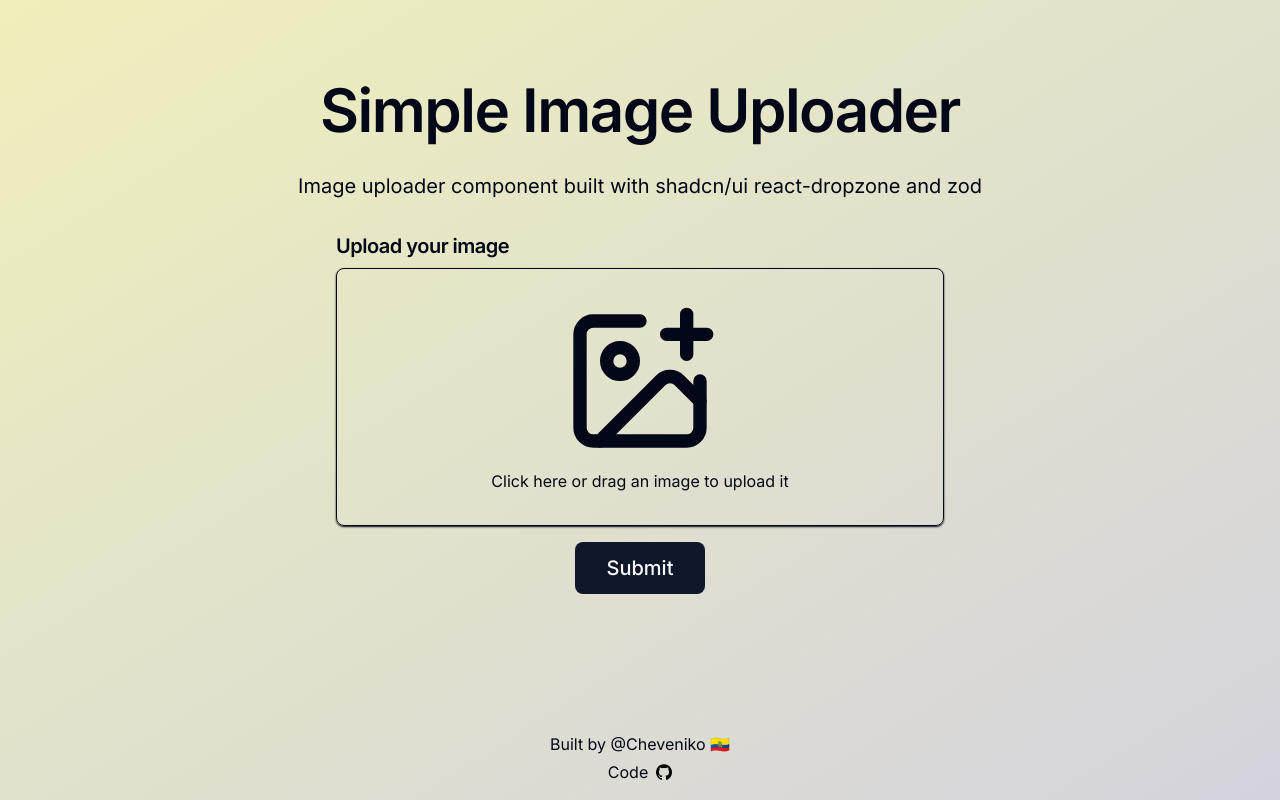
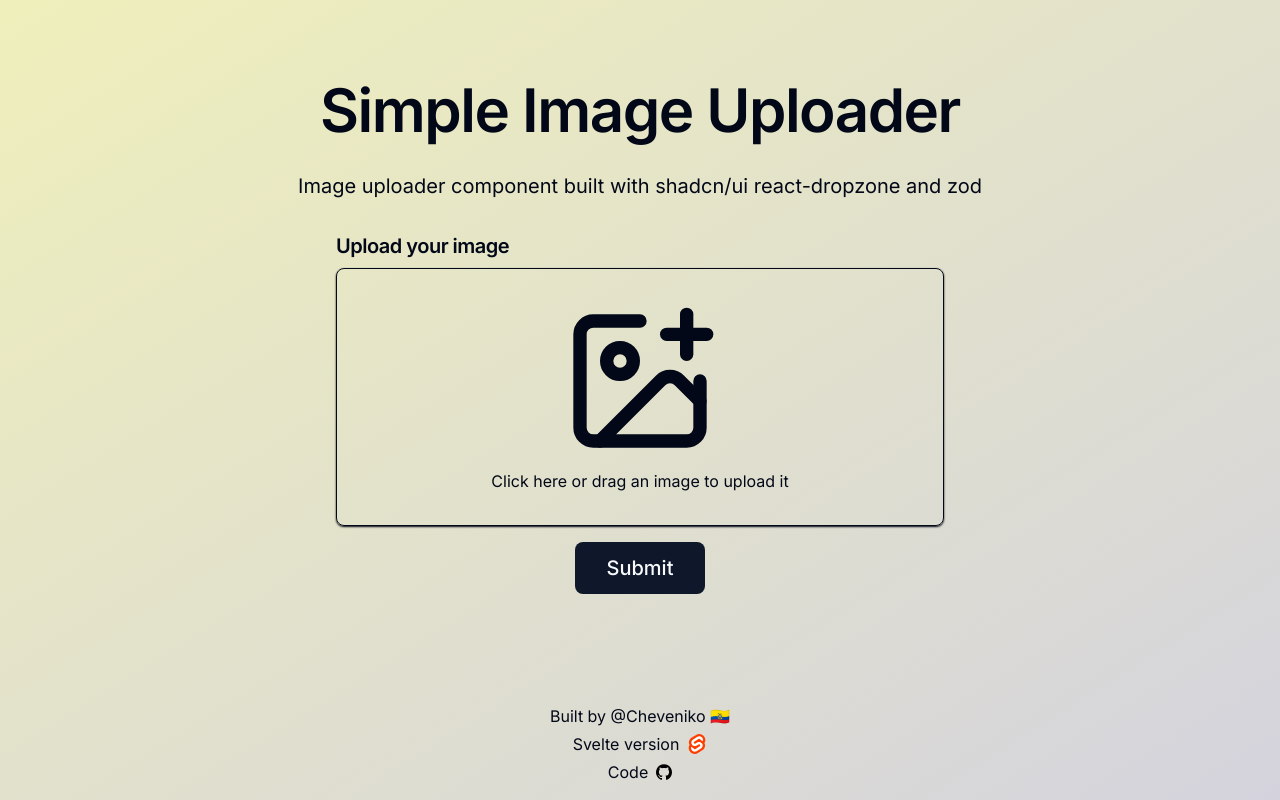
Before and after one commit to Cheveniko/simple-image-uploader, a Next.js app: page / in a window 1280 px wide. Built offline with nearby package versions, Linux system fonts and the light colour scheme.

Commit message:
add svelte version

```diff
--- a/src/app/page.tsx
+++ b/src/app/page.tsx
@@ -46,9 +46,31 @@ export default function Home() {
           </a>
         </p>
         <a
+          href="https://svelte-image-uploader.vercel.app/"
+          target="_blank"
+          className="mx-auto flex w-fit items-center justify-center gap-x-2 text-center hover:underline"
+        >
+          Svelte version
+          <svg
+            viewBox="0 0 256 308"
+            xmlns="http://www.w3.org/2000/svg"
+            preserveAspectRatio="xMidYMid"
+            className="size-5"
+          >
+            <path
+              d="M239.682 40.707C211.113-.182 154.69-12.301 113.895 13.69L42.247 59.356a82.198 82.198 0 0 0-37.135 55.056 86.566 86.566 0 0 0 8.536 55.576 82.425 82.425 0 0 0-12.296 30.719 87.596 87.596 0 0 0 14.964 66.244c28.574 40.893 84.997 53.007 125.787 27.016l71.648-45.664a82.182 82.182 0 0 0 37.135-55.057 86.601 86.601 0 0 0-8.53-55.577 82.409 82.409 0 0 0 12.29-30.718 87.573 87.573 0 0 0-14.963-66.244"
+              fill="#FF3E00"
+            />
+            <path
+              d="M106.889 270.841c-23.102 6.007-47.497-3.036-61.103-22.648a52.685 52.685 0 0 1-9.003-39.85 49.978 49.978 0 0 1 1.713-6.693l1.35-4.115 3.671 2.697a92.447 92.447 0 0 0 28.036 14.007l2.663.808-.245 2.659a16.067 16.067 0 0 0 2.89 10.656 17.143 17.143 0 0 0 18.397 6.828 15.786 15.786 0 0 0 4.403-1.935l71.67-45.672a14.922 14.922 0 0 0 6.734-9.977 15.923 15.923 0 0 0-2.713-12.011 17.156 17.156 0 0 0-18.404-6.832 15.78 15.78 0 0 0-4.396 1.933l-27.35 17.434a52.298 52.298 0 0 1-14.553 6.391c-23.101 6.007-47.497-3.036-61.101-22.649a52.681 52.681 0 0 1-9.004-39.849 49.428 49.428 0 0 1 22.34-33.114l71.664-45.677a52.218 52.218 0 0 1 14.563-6.398c23.101-6.007 47.497 3.036 61.101 22.648a52.685 52.685 0 0 1 9.004 39.85 50.559 50.559 0 0 1-1.713 6.692l-1.35 4.116-3.67-2.693a92.373 92.373 0 0 0-28.037-14.013l-2.664-.809.246-2.658a16.099 16.099 0 0 0-2.89-10.656 17.143 17.143 0 0 0-18.398-6.828 15.786 15.786 0 0 0-4.402 1.935l-71.67 45.674a14.898 14.898 0 0 0-6.73 9.975 15.9 15.9 0 0 0 2.709 12.012 17.156 17.156 0 0 0 18.404 6.832 15.841 15.841 0 0 0 4.402-1.935l27.345-17.427a52.147 52.147 0 0 1 14.552-6.397c23.101-6.006 47.497 3.037 61.102 22.65a52.681 52.681 0 0 1 9.003 39.848 49.453 49.453 0 0 1-22.34 33.12l-71.664 45.673a52.218 52.218 0 0 1-14.563 6.398"
+              fill="#FFF"
+            />
+          </svg>
+        </a>
+        <a
           href="https://github.com/Cheveniko/simple-image-uploader"
           target="_blank"
-          className="mx-auto flex w-fit items-center justify-center gap-x-2 text-center"
+          className="mx-auto flex w-fit items-center justify-center gap-x-2 text-center hover:underline"
         >
           Code
           <svg viewBox="0 0 438.549 438.549" className="size-4">
```
